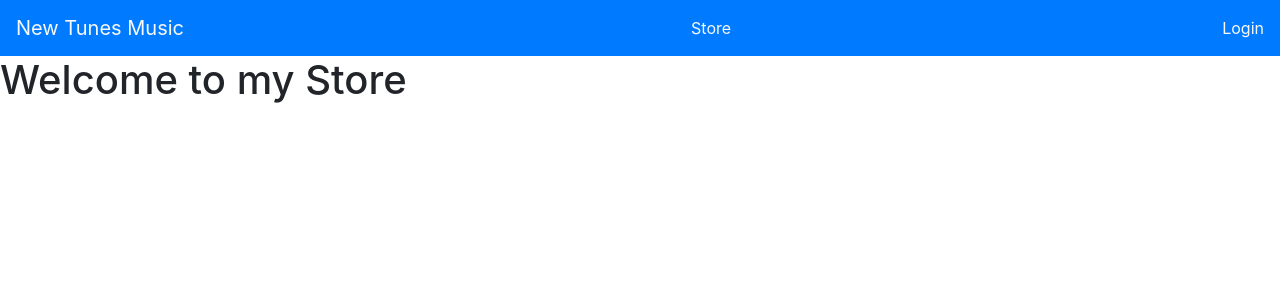
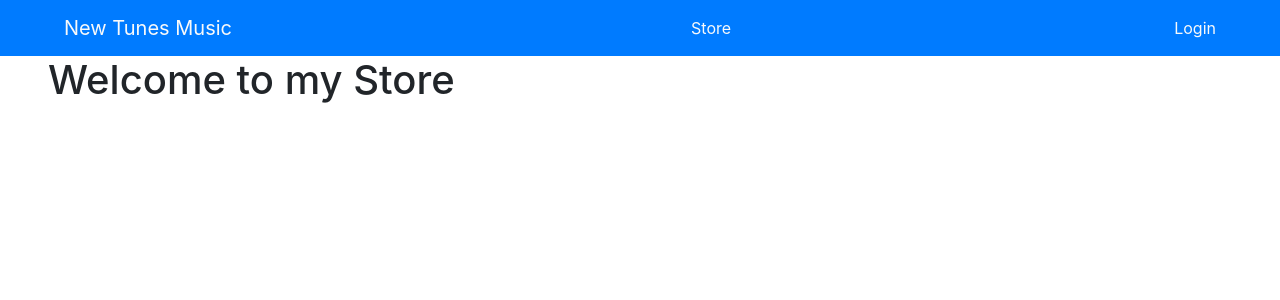
Before and after one commit to ianjones834/ecommerce-programming-project, a PHP site: page / in a window 1280 px wide. Shown: the top 300 px of the page. Run offline with PHP 8.4, Linux system fonts and the light colour scheme.

Commit message:
fixed margins

```diff
--- a/index.php
+++ b/index.php
@@ -15,7 +15,7 @@
 <body>
   <?php include('views/components/navbar.php') ?>
 
-  <div id="main-body">
+  <div id="main-body" class="mx-5">
     <?php include("views/main.php") ?>
   </div>
 </body>
--- a/views/components/navbar.php
+++ b/views/components/navbar.php
@@ -24,11 +24,14 @@
   }
 </script>
 
-<nav class="navbar navbar-dark bg-primary">
-  <a class="navbar-brand text-light" style="cursor: pointer;" onclick="get('main')">New Tunes Music</a>
-  <a class="text-light" style="cursor: pointer;" onclick="get('store')">Store</a>
-  <a class="text-light" style="cursor: pointer;" onclick="get('login')" id="login-account">Login</a>
-</nav>
+<div class="bg-primary">
+  <nav class="navbar navbar-dark mx-5">
+    <a class="navbar-brand text-light" style="cursor: pointer;" onclick="get('main')">New Tunes Music</a>
+    <a class="text-light" style="cursor: pointer;" onclick="get('store')">Store</a>
+    <a class="text-light" style="cursor: pointer;" onclick="get('login')" id="login-account">Login</a>
+  </nav>
+</div>
+
 
 <script>
   if (localStorage.getItem('account') != null) {
--- a/views/store.php
+++ b/views/store.php
@@ -17,10 +17,10 @@
       $price = $row["price"];
 
       echo "<h3>$name: $price</h3>
-        <img src='$image' width='500' height='600'/>
+        <img src='$root/images/$image' width='500' height='600'/>
         <p>$description</p>
         <audio controls>
-          <source src='$music' type='audio/mpeg'>
+          <source src='$root/music/$music' type='audio/mpeg'>
         </audio>
       ";
     }
```
